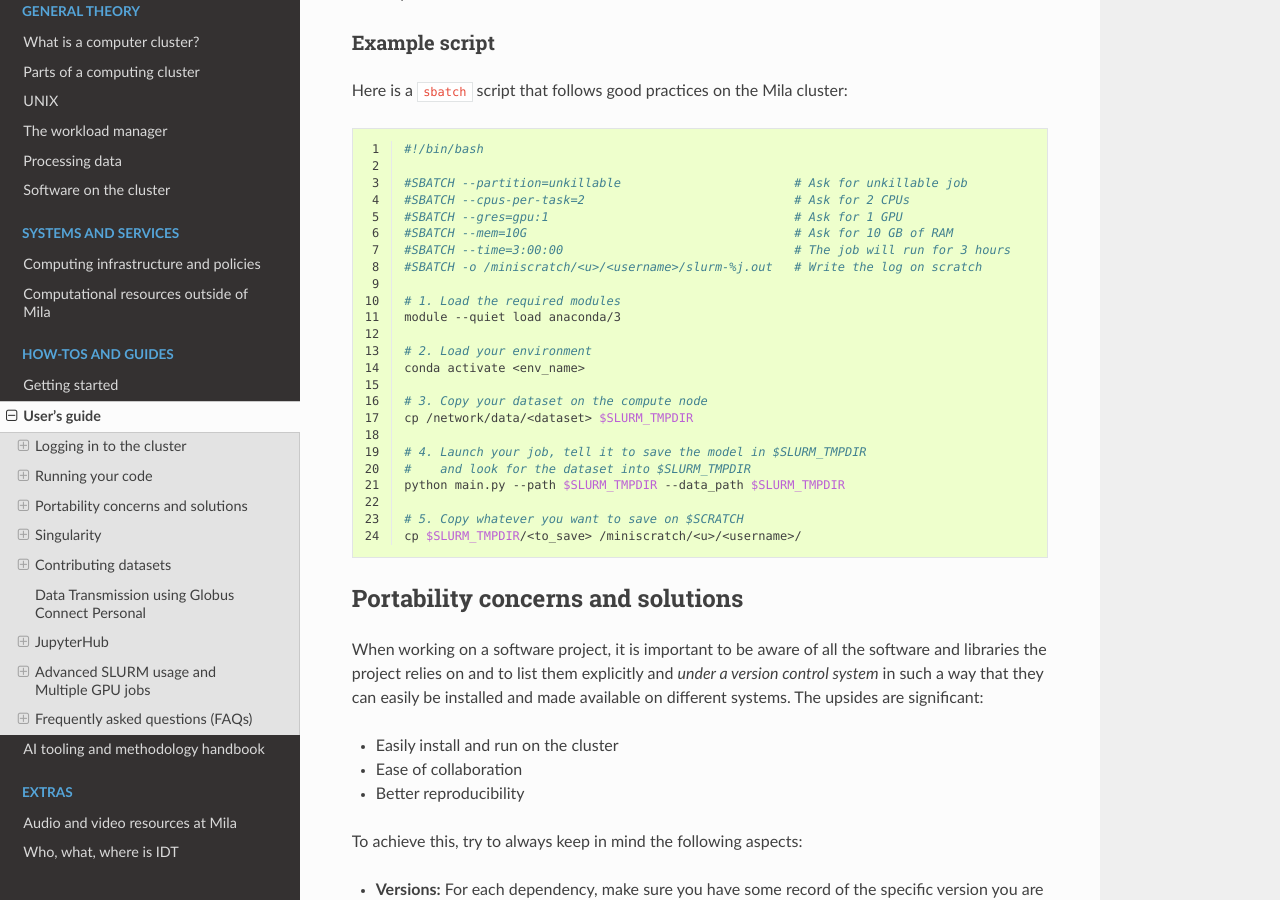
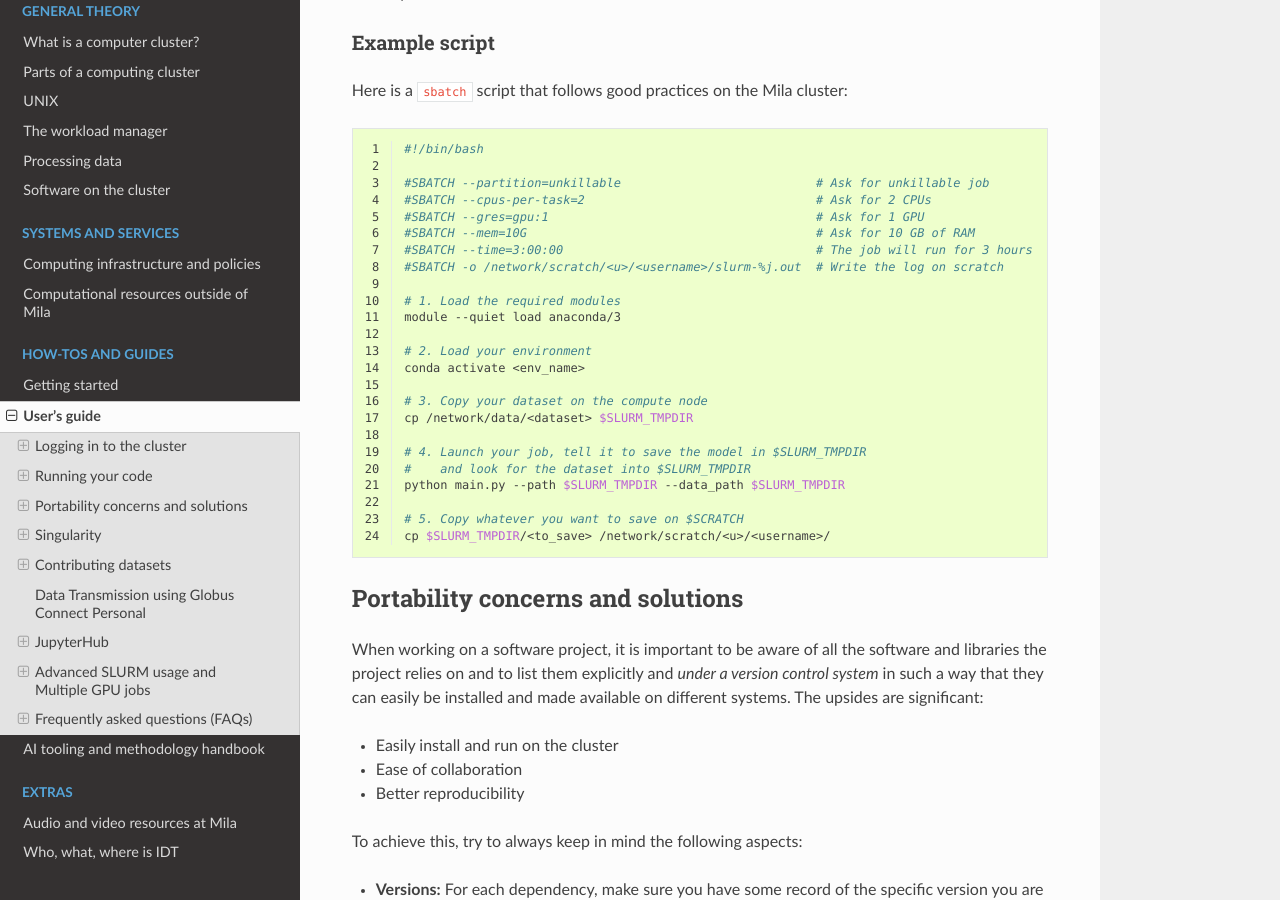
Before and after one commit to mila-iqia/mila-docs, a Sphinx documentation site: the page built from docs/Userguide.rst, in a window 1280 px wide and 900 px high, scrolled down 8484 px. Built offline with Sphinx 7.4.7 and the Read the Docs theme 2.0.0, drawn with Linux system fonts in a browser that asks for light colours; some of the changed text lies outside the part shown.

Commit message:
Update path to SCRATCH file system

```diff
--- a/docs/Userguide_running_code.rst
+++ b/docs/Userguide_running_code.rst
@@ -389,12 +389,12 @@ Here is a ``sbatch`` script that follows good practices on the Mila cluster:
 
    #!/bin/bash
 
-   #SBATCH --partition=unkillable                        # Ask for unkillable job
-   #SBATCH --cpus-per-task=2                             # Ask for 2 CPUs
-   #SBATCH --gres=gpu:1                                  # Ask for 1 GPU
-   #SBATCH --mem=10G                                     # Ask for 10 GB of RAM
-   #SBATCH --time=3:00:00                                # The job will run for 3 hours
-   #SBATCH -o /miniscratch/<u>/<username>/slurm-%j.out   # Write the log on scratch
+   #SBATCH --partition=unkillable                           # Ask for unkillable job
+   #SBATCH --cpus-per-task=2                                # Ask for 2 CPUs
+   #SBATCH --gres=gpu:1                                     # Ask for 1 GPU
+   #SBATCH --mem=10G                                        # Ask for 10 GB of RAM
+   #SBATCH --time=3:00:00                                   # The job will run for 3 hours
+   #SBATCH -o /network/scratch/<u>/<username>/slurm-%j.out  # Write the log on scratch
 
    # 1. Load the required modules
    module --quiet load anaconda/3
@@ -410,4 +410,4 @@ Here is a ``sbatch`` script that follows good practices on the Mila cluster:
    python main.py --path $SLURM_TMPDIR --data_path $SLURM_TMPDIR
 
    # 5. Copy whatever you want to save on $SCRATCH
-   cp $SLURM_TMPDIR/<to_save> /miniscratch/<u>/<username>/
+   cp $SLURM_TMPDIR/<to_save> /network/scratch/<u>/<username>/
--- a/docs/Userguide_singularity_on_clusters.rst
+++ b/docs/Userguide_singularity_on_clusters.rst
@@ -168,14 +168,14 @@ Mila cluster
 """"""""""""
 
 On the Mila cluster ``$SCRATCH`` is not yet defined, you should add the
-experiment results you want to keep in ``/miniscratch/<u>/<username>/``. In
+experiment results you want to keep in ``/network/scratch/<u>/<username>/``. In
 order to use the sbatch script above and to match other cluster environment's
 names, you can define ``$SCRATCH`` as an alias for
-``/miniscratch/<u>/<username>`` with:
+``/network/scratch/<u>/<username>`` with:
 
 .. prompt:: bash $
 
-   echo "export SCRATCH=/miniscratch/${USER:0:1}/$USER" >> ~/.bashrc
+   echo "export SCRATCH=/network/scratch/${USER:0:1}/$USER" >> ~/.bashrc
 
 Then, you can follow the general procedure explained above.
 
--- a/docs/singularity/index.rst
+++ b/docs/singularity/index.rst
@@ -551,14 +551,14 @@ Mila cluster
 """"""""""""
 
 On the Mila cluster ``$SCRATCH`` is not yet defined, you should add the
-experiment results you want to keep in ``/miniscratch/<u>/<username>/``. In
+experiment results you want to keep in ``/network/scratch/<u>/<username>/``. In
 order to use the sbatch script above and to match other cluster environment's
 names, you can define ``$SCRATCH`` as an alias for
-``/miniscratch/<u>/<username>`` with:
+``/network/scratch/<u>/<username>`` with:
 
 .. prompt:: bash $
 
-        echo "export SCRATCH=/miniscratch/${USER:0:1}/$USER" >> ~/.bashrc
+        echo "export SCRATCH=/network/scratch/${USER:0:1}/$USER" >> ~/.bashrc
 
 Then, you can follow the general procedure explained above.
 
```
